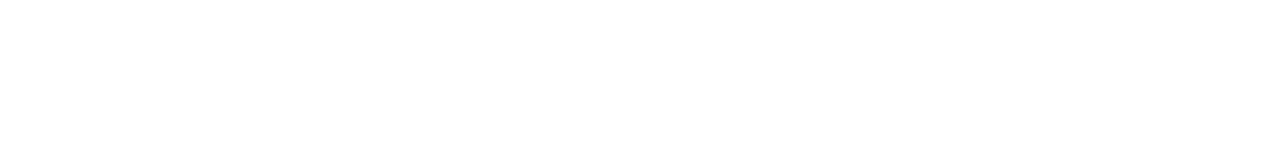
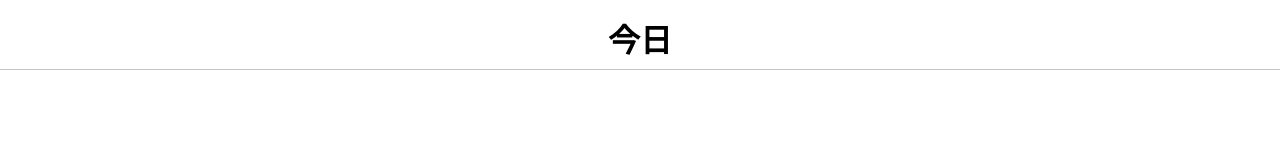
Before and after one commit to tiqio/vue_today, a Vue app in the folder today/: page / in a window 1280 px wide. Shown: the top 160 px of the page. Built offline with nearby package versions, Linux system fonts and the light colour scheme.

Commit message:
over_html+css

```diff
--- a/today/src/components/today.vue
+++ b/today/src/components/today.vue
@@ -1,17 +1,27 @@
 <template>
-  <div>
-
+  <div class='naviBar' :style="{height: naviBarHeight+'px'}" v-if='show_barline'>
+    <div class='statusBar' :style="{height: statusBarHeight+'px'}"></div>
+    <div class='today' :style="{top: statusBarHeight+'px', height: naviBarHeight-statusBarHeight+'px'}">今日</div>
+    <div class='line'></div>
   </div>
 </template>
 
 <script>
 export default {
   name: "today",
+  data(){
+    return {
+      naviBarHeight: 70,
+      statusBarHeight: 5,
+      screenWidth: 1,
+      naviBarOpacity: 1,
+      show_barline: true,
+    }
+  },
   methods:{
     handleScroll(){
       var scrollTop = window.pageYOffset || document.documentElement.scrollTop ||
                       document.body.scrollTop;
-
     }
   },
   mounted: function () {
@@ -24,5 +34,32 @@ export default {
 </script>
 
 <style scoped>
-
+  .naviBar{
+    width: 100vw;
+    position: fixed;
+    top: 0;
+    left: 0;
+    background-color: rgba(255,255,255,0.8);
+    -webkit-backdrop-filter: saturate(180%) blur(5px);
+    backdrop-filter: saturate(180%) blur(10px);
+  }
+  .statusBar{
+    width: 100%;
+    opacity: naviBarOpacity;
+  }
+  .today{
+    width: 100vw;
+    display: flex;
+    justify-content: center;
+    align-items: center;
+    font-size: 32px;
+    font-weight: bold;
+  }
+  .line{
+    width: 100%;
+    height: 1px;
+    background-color: #c6c6c8;
+    position: absolute;
+    bottom: 0;
+  }
 </style>
```
